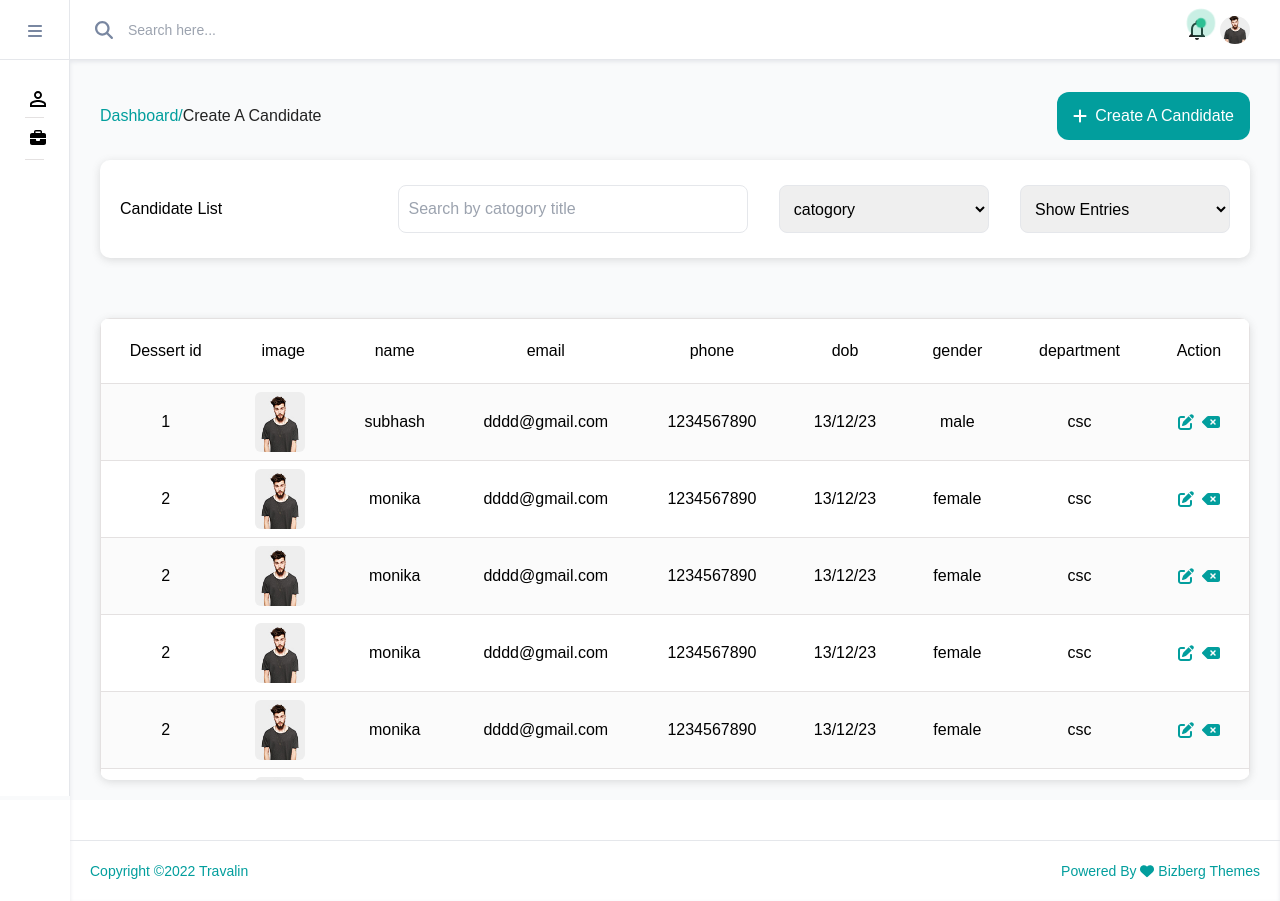
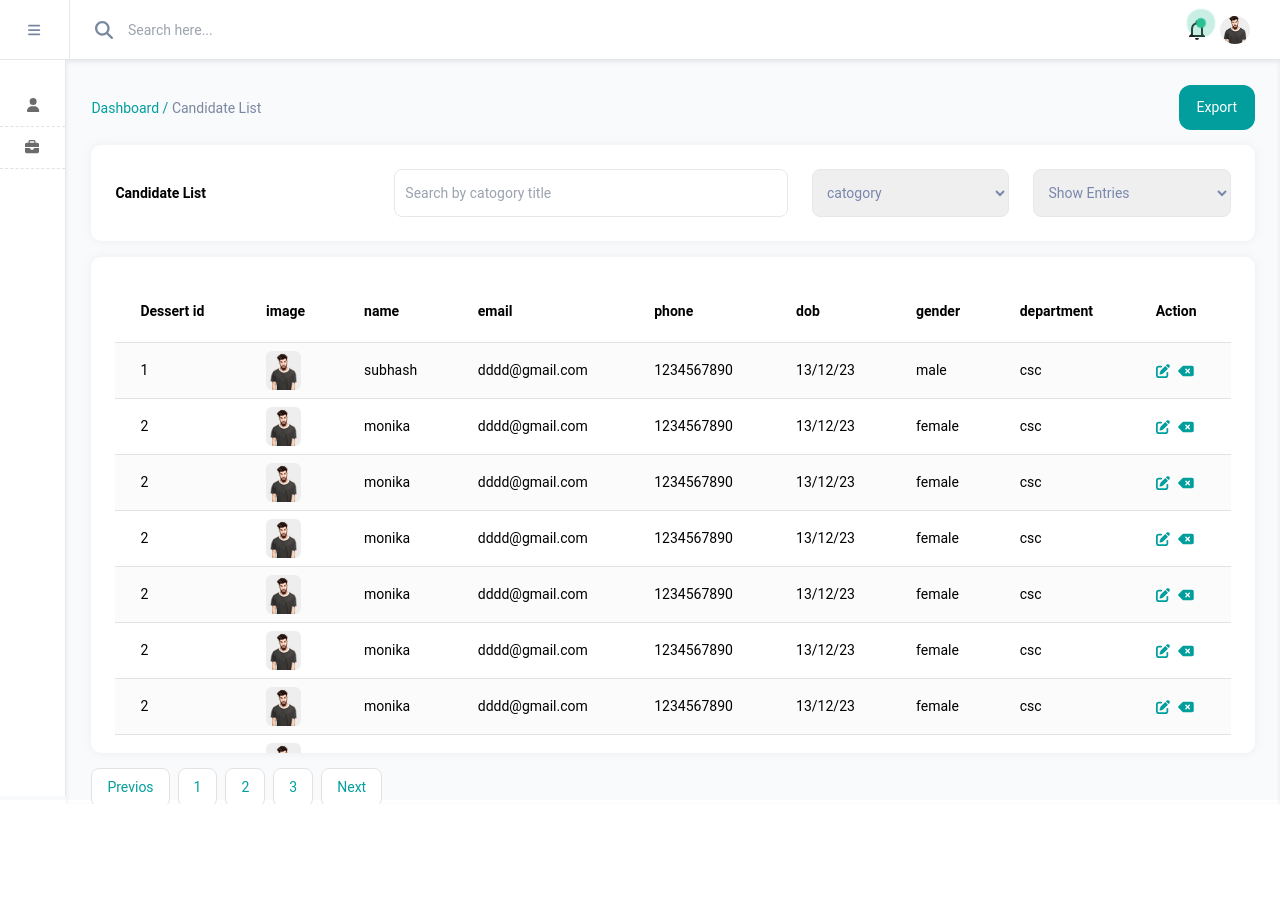
Before and after one commit to subhash-converse/tour-web, a React (Create React App) app: page /vacancylist in a window 1280 px wide. After the commit the page ends 804 px from the top, so only its background shows below. Built offline with nearby package versions, Linux system fonts and the light colour scheme; a web font is replaced by a local one.

Commit message:
career table fineshed ui

```diff
--- a/src/App.css
+++ b/src/App.css
@@ -1,5 +1,6 @@
 body{
-    font-family:Arial, Helvetica, sans-serif;
+    font-family:"Roboto", Helvetica, sans-serif;
+    font-size: 14px;
 }
 .nav-list{
     height: 28px;
@@ -9,37 +10,53 @@ body{
 
 }
 
+.nav-list:hover{
+    padding-left: 3px;
+    transition-duration: 400ms;
+    color: #11A4A3;
+}
+
 .nav-button{
 
-    border-bottom: 0.5px solid rgb(228, 225, 225);
+    border-bottom: 0.5px dashed rgb(228, 225, 225);
     height: 42px;
+}
+
+.nav-button:hover{
+    color: #11A4A3;
+}
+
+.button-div{
+    padding-left: 8px;
 }
 
 .nav-ul{
     border-bottom: 0.5px solid rgb(228, 225, 225);
 }
-.list-type {
-   list-style-type: disc;
+.list-type{
+   padding: 0px 0px 15px 33px;
+   list-style-type: disc !important;
 }
 .shadows{
-    box-shadow: rgba(99, 99, 99, 0.2) 0px 2px 8px 0px;
-    border-radius:10px ;
+    box-shadow: 0 0 10px 0 rgb(183 192 206/20%);
+        border-radius:10px ;
 }
 table tr{
-    border:  1px solid rgb(228, 225, 225);
+    border-bottom:  1px solid rgb(228, 225, 225);
     background-color: white;
 
 }
 table>tr>td{
     padding: 8px 25px;
-    text-align: center;
+    text-align: left;
 
 }
 table th{
     font-weight: 500;
     padding: 20px 25px;
-    text-align: center;
+    text-align: left;
     background-color: white;
+    font-weight:600;
 
 
 }
@@ -74,19 +91,24 @@ tr:nth-child(even){
     border: 1px solid rgb(229,231,235);
     border-radius: 6px;
 }
-.dialog-button{
+.Export-button{
     /* backgroun-[#029e9d] text-white px-4 py-3 rounded-xl flex gap-2 */
     background-color:#029e9d !important;
     color: white !important;
-    padding: 12px 16px !important;
+    padding: 12px 18px !important;
     border-radius: 12px !important;
     display: flex !important;
     align-items: center;
-    gap: 8px !important;
+
+}
+.Export-button:hover{
+    background-color: #fdc703 !important;
+    transition-duration: 500ms;
+
 }
 
 .dialog-button:hover{
-    background-color: rgb(187,188,44) !important;
+    background-color: #fdc703 !important;
     transition-duration: 500ms;
 }
 
@@ -107,11 +129,7 @@ tr:nth-child(even){
 }
 
 .menu-bar{
-    transition-duration: 1s;
-}
-
-.logo-trans{
-    transition-delay:5s ;
+    transition-duration: 100ms;
 }
 
 
@@ -157,13 +175,29 @@ tr:nth-child(even){
     font-size: 14px;
     display: flex;
     align-items: center;
-    margin-left: 5px;
     font-weight: 600;
     color: rgb(113,113,113);
   }
   .navbar-icon{
-    min-width: 25px;
+
     text-align: center;
     font-size: 14px;
     color: #6A6B6B;
   }
+  .Navication-button{
+    background-color:white !important;
+    color: #029e9d !important;
+    padding: 8px 15px !important;
+    border-radius: 8px !important;
+    display: flex !important;
+    align-items: center;
+    border:1px solid rgb(228, 225, 225);
+  }
+  .Navication-button:hover{
+    background-color:#029e9d !important;
+    color: white !important;
+  }
+
+  .anchor-tag:hover{
+color: #0d6efd;;
+  }
--- a/src/Components/candidate/candidateList.tsx
+++ b/src/Components/candidate/candidateList.tsx
@@ -39,13 +39,17 @@ const Createjobvacancy = () => {
     <div className=''>
       {/* title,add candidate button */}
 
-      <div className='w-full pt-8 flex flex-col items-center md:flex-row md:justify-between'>
-        <div className='text-[#029e9d] text-md'>
-          <span>Dashboard</span>/<span className='text-[rgb(35,35,35)]'>Create A Candidate</span>
+      <div className='w-full flex flex-col mb-[15px] items-center md:flex-row md:justify-between'>
+        <div className='text-[#029e9d] text-sm'>
+          <a href='#' className='anchor-tag'>Dashboard</a> / <span className='text-[#7987a1]'> Candidate List</span>
         </div>
-        <div className='mt-7 md:mt-0'>
+
+        <div className=''>
+        <button className='Export-button' onClick={handleClickOpen}>Export</button>
+        </div>
+        {/* <div className='mt-7 md:mt-0'>
         <div>
-        <button className='dialog-button' onClick={handleClickOpen}><FontAwesomeIcon icon={faPlus}/> Create A Candidate</button>
+        <button className='dialog-button' onClick={handleClickOpen}><FontAwesomeIcon icon={faPlus}/>Candidate list</button>
 
       <Dialog
         open={open}
@@ -76,36 +80,47 @@ const Createjobvacancy = () => {
       Submit</Button>        </DialogActions>
       </Dialog>
     </div>
-        </div>
+        </div> */}
       </div>
 
       {/* input fields */}
 
-      <div className='shadows px-[20px] py-[25px] mt-5 xl:flex lg:items-center lg:justify-between bg-white'>
-        <div>
-          <span className='flex justify-center font-medium'>Candidate List</span>
+      <div className='shadows  p-[24px] mb-4  xl:flex lg:items-center lg:justify-between bg-white'>
+        <div className=' px -[12px]'>
+          <span className='flex justify-center font-bold'>Candidate List</span>
         </div>
 
-        <div className='flex flex-col  gap-y-7 mt-3 md:flex-row justify-between lg:mt-0 xl:w-[75%]'>
-        <input type="text" placeholder='Search by catogory title' className='border-[1px] w-[full] border-gray-200  rounded-lg outline-none px-[10px] h-12 md:w-[210px]  xl:w-[350px]'/>
-        <select name="catogory" id="catogory" className='border-[1px] w-full  border-gray-200 rounded-lg outline-none px-[10px] h-12 md:w-[210px]'>
-          <option value="catogory" className='text-[#029e9d]'>catogory</option>
-          <option value="1">1</option>
-          <option value="2">2</option>
-          <option value="3">3</option>
+        <div className='flex flex-col  gap-y-7 mt-3 md:flex-row gap-x-6 lg:mt-0 xl:w-[75%]'>
+        <input type="text" placeholder='Search by catogory title' className='border-[1px] w-[full] border-gray-200  rounded-lg outline-none px-[10px] h-12 md:w-[210px]  xl:w-[50%]'/>
+        <select name="catogory" id="catogory" className='border-[1px] w-full  border-gray-200 rounded-lg outline-none px-[10px] h-12 md:w-[25%] text-[#7987AD]'>
+          <option value="catogory">catogory</option>
+          <option value="1" className='drop-option'>1</option>
+          <option value="2" className='drop-option'>2</option>
+          <option value="3" className='drop-option'>3</option>
         </select>
-        <select name="entries" id="enrties" className='border-[1px] border-gray-200 w-full rounded-lg outline-none px-[10px] h-12 md:w-[210px]'>
+        <select name="entries" id="enrties" className='border-[1px] border-gray-200 w-full rounded-lg outline-none px-[10px] h-12 md:w-[25%] text-[#7987AD]'>
           <option value="Show Entries">Show Entries</option>
-          <option value="10">10</option>
-          <option value="20">20</option>
-          <option value="30">30</option>
+          <option value="10" className='drop-option'>10</option>
+          <option value="20" className='drop-option'>20</option>
+          <option value="30" className='drop-option'>30</option>
         </select>
         </div>
       </div>
 
       {/* candidate table */}
-      <div className='my-[50px] shadows max-h-[462px] overflow-scroll lg:my-[60px]'>
+      <div className=' shadows max-h-[496px] overflow-scroll p-[24px] bg-white mb-[15px]'>
         <Candidatelist/>
+      </div>
+
+      {/* pagenation */}
+      <div className='w-full'>
+        <div  className='flex gap-2 justify-center lg:justify-start'>
+        <button className='Navication-button' onClick={handleClickOpen}>Previos</button>
+        <button className='Navication-button' onClick={handleClickOpen}>1</button>
+        <button className='Navication-button' onClick={handleClickOpen}>2</button>
+        <button className='Navication-button' onClick={handleClickOpen}>3</button>
+        <button className='Navication-button' onClick={handleClickOpen}>Next</button>
+        </div>
       </div>
 
     </div>
--- a/src/Components/candidate/candidateTable.tsx
+++ b/src/Components/candidate/candidateTable.tsx
@@ -28,7 +28,7 @@ import img from '../images/1.jpg';
     createData(2,`${img}`,"monika","dddd@gmail.com",1234567890,"13/12/23","female","csc"),
     createData(2,`${img}`,"monika","dddd@gmail.com",1234567890,"13/12/23","female","csc"),
     createData(2,`${img}`,"monika","dddd@gmail.com",1234567890,"13/12/23","female","csc"),
-    createData(2,"img 1","monika","dddd@gmail.com",1234567890,"13/12/23","female","csc"),
+    createData(2,`${img}`,"monika","dddd@gmail.com",1234567890,"13/12/23","female","csc"),
   ];
 
 
@@ -39,7 +39,7 @@ const Candidatelist = () => {
 
       <table className='w-full'>
 
-          <tr className='sticky top-0 bg-white '>
+          <tr className='fi bg-white '>
             <th className=''>Dessert id</th>
             <th >image</th>
             <th >name</th>
@@ -55,14 +55,14 @@ const Candidatelist = () => {
           {rows.map((row) => (
             <tr className=''>
               <td >{row.id}</td>
-              <td ><img className='rounded-md h-[60px] w-[50px]' src={row.img} alt="user img" /></td>
+              <td ><img className='rounded-md h-[39px] w-[35px]' src={row.img} alt="user img" /></td>
               <td >{row.name}</td>
               <td >{row.email}</td>
               <td >{row.phone}</td>
               <td  className=''>{row.dob}</td>
               <td >{row.gender}</td>
               <td >{row.openings}</td>
-              <td ><span className='flex gap-2 text-[#029e9d] justify-center'><FontAwesomeIcon icon={faPenToSquare}/><FontAwesomeIcon icon={faDeleteLeft} /></span></td>
+              <td ><span className='flex gap-2 text-[#029e9d] justify-start'><FontAwesomeIcon icon={faPenToSquare}/><FontAwesomeIcon icon={faDeleteLeft} /></span></td>
             </tr>
           ))}
 
--- a/src/Components/sideNavbar.tsx
+++ b/src/Components/sideNavbar.tsx
@@ -47,13 +47,13 @@ const Sidenavbar = () => {
         {/* logo,search */}
         <div className='w-full sticky top-0 flex border-b-[1px] border-gray-200 h-[60px] '>
 
-          {(navVisible ? <div className='menu-bar  bg-white z-10 border-r-[1px] border-gray-200 pt-1 flex items-center   min-w-[240px] px-[25px] '>
+          {(navVisible ? <div className='menu-bar  bg-white z-10 border-r-[1px] border-gray-200 pt-1 flex items-center min-w-[240px] px-[25px] '>
                          <a href="" className='w-full'><img src={logo}  alt="logo" className='  h-[29px] w-[131px] lg:inline-block lg:justify-self-start logo-trans'/></a>
                          <FontAwesomeIcon icon={faXmark} className='text-[rgb(121,135,161)] text-xl'  onClick={navication}/>
                          </div>
                           :
-                          <div className='menu-bar min-w-[70px] text-center z-[1] border-r-[1px] bg-white border-gray-200 p-5 '>
-                          <FontAwesomeIcon icon={faBars} className='text-[rgb(121,135,161)] self-center'onClick={navication}  />
+                          <div className='menu-bar min-w-[70px] z-[1] border-r-[1px] bg-white border-gray-200 p-5 flex items-center justify-center'>
+                          <FontAwesomeIcon icon={faBars} className='text-[rgb(121,135,161)] flex justify-self-center'onClick={navication}  />
                          </div>
                           )}
 
@@ -83,13 +83,13 @@ const Sidenavbar = () => {
 
 
           {(navVisible ?
-          <div className='menu-bar px-[25px] fixed  bg-white flex flex-col h-[92vh] border-r-[1px] border-gray-200 lg:relative lg:inline-block min-w-[240px]  '>
+          <div className='menu-bar  fixed pt-[25px] pb-[50px] bg-white flex flex-col h-[92vh] border-r-[1px] border-gray-200 lg:relative lg:inline-block min-w-[240px]  '>
             {/* user management */}
-            <div className=''>
-              <button className='flex items-centerp  py-[10px] w-full  nav-button' style={{ color: listButtonColor }} onClick={toggleListVisibility}>
-                <span className='flex items-center w-full'>
-                <span><FontAwesomeIcon icon={faUser} className='navbar-icon'/></span>
-                  <div className='w-full flex justify-between'>
+            <div className='px-[25px]'>
+              <button className='flex items-center  py-[10px] w-full  nav-button'  onClick={toggleListVisibility}>
+                <span className='flex items-center w-full '>
+                <span className=' text-start'><FontAwesomeIcon icon={faUser} className='navbar-icon'/></span>
+                  <div className='w-full flex justify-between pl-2'>
                    <span className='navbar-list'>User Management</span>
                    <span className='text-[#6A6B6B]'>{isListVisible ? <ExpandLessIcon /> : <ExpandMoreIcon />}</span>
                   </div>
@@ -103,11 +103,11 @@ const Sidenavbar = () => {
                   </ul>)}
             </div>
             {/* candidate */}
-            <div className=''>
-            <button className='nav-button flex items-center py-[10px] justify-betweenc w-full nav-button' onClick={toggleCareerVisibility} style={{ color: careerButtonColor }}>
+            <div className=' px-[25px]'>
+            <button className='nav-button flex items-center py-[10px] justify-betweenc w-full nav-button' onClick={toggleCareerVisibility} >
             <span className='flex  items-center w-full'>
-              <span ><FontAwesomeIcon icon={faBriefcase} className='navbar-icon' /></span>
-              <div className='w-full flex justify-between'>
+              <span className='text-start'><FontAwesomeIcon icon={faBriefcase} className='navbar-icon' /></span>
+              <div className='w-full flex justify-between pl-2 '>
                 <span className='navbar-list'>Career Management</span>
                 <span className='text-[#6A6B6B]'>{isCareerVisible ? <ExpandLessIcon /> : <ExpandMoreIcon />}</span>
               </div>
@@ -121,29 +121,29 @@ const Sidenavbar = () => {
                   </ul>)}
             </div>
           </div> :
-          <div className='menu-bar px-[25px]  hidden fixed] bg-white  h-[92vh] border-r-[1px] border-gray-200 md:relative md:inline-block  w-[70px] '>
+          <div className='menu-bar pt-[25px] pb-[50px]  hidden fixed bg-white  h-[92vh] border-r-[1px] border-gray-200 md:relative md:inline-block  w-[70px] '>
           {/* user management */}
-          <div className='mt-4'>
-            <button className='flex items-centerp py-[10px] w-full  nav-button' style={{ color: listButtonColor }} onClick={toggleListVisibility}>
-              <span className='flex gap-3 items-center w-full'>
-              <span className='min-w-[25px] text-center'><PersonOutlineIcon/></span>
-              </span>
+          <div className=''>
+            <button className='flex  px-[25px] items-center  w-full  nav-button' style={{ color: listButtonColor }} onClick={toggleListVisibility}>
+
+              <span className='w-full'><FontAwesomeIcon icon={faUser} className='navbar-icon'/></span>
+
             </button>
           </div>
           {/* candidate */}
           <div className=''>
-          <button className='nav-button flex items-center py-[10px] justify-between w-full nav-button' onClick={toggleCareerVisibility} style={{ color: careerButtonColor }}>
-          <span className='flex gap-3 items-center w-full'>
-            <span className='min-w-[25px] text-center '><FontAwesomeIcon icon={faBriefcase} /></span>
-          </span>
+          <button className='nav-button  px-[25px] flex items-center  justify-between w-full nav-button' onClick={toggleCareerVisibility} >
+
+            <span className='navbar-icon'><FontAwesomeIcon icon={faBriefcase} /></span>
+
           </button>
           </div>
         </div>
            )}
 
           {/* table or form content */}
-          <div className='shadow-inner flex flex-col  shadow-gray-200 overflow-scroll w-full  md:justify-between '>
-          <div className='px-[10px] md:px-[30px]'>
+          <div className='shadow-inner flex flex-col  shadow-gray-200 overflow-scroll w-full lg:h-[93vh]  md:justify-between '>
+          <div className='p-[25px]'>
           <Allcandidate/>
           {/* <Vacancylist/> */}
           {/* <Addjovvacancy/> */}
```
